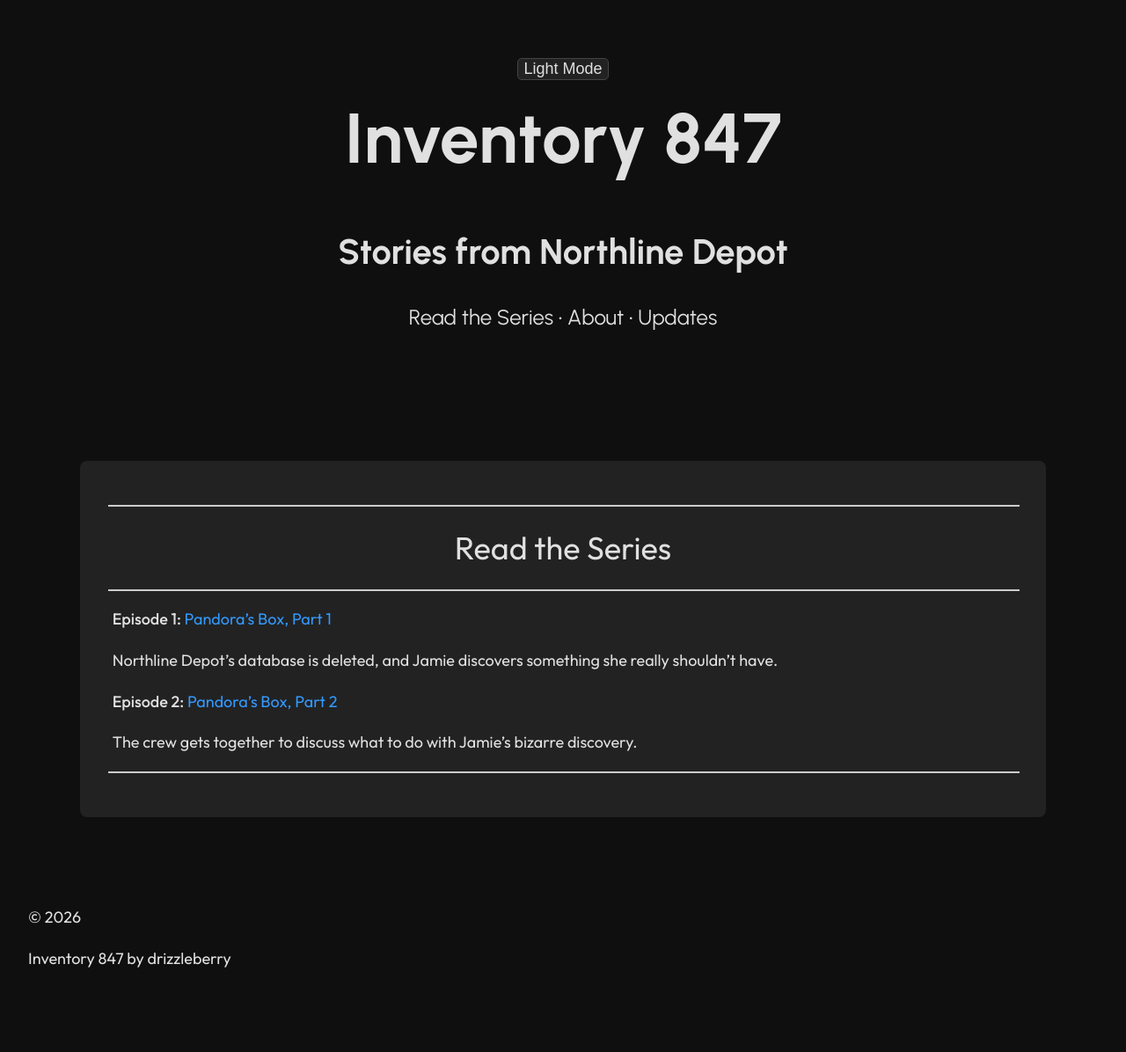
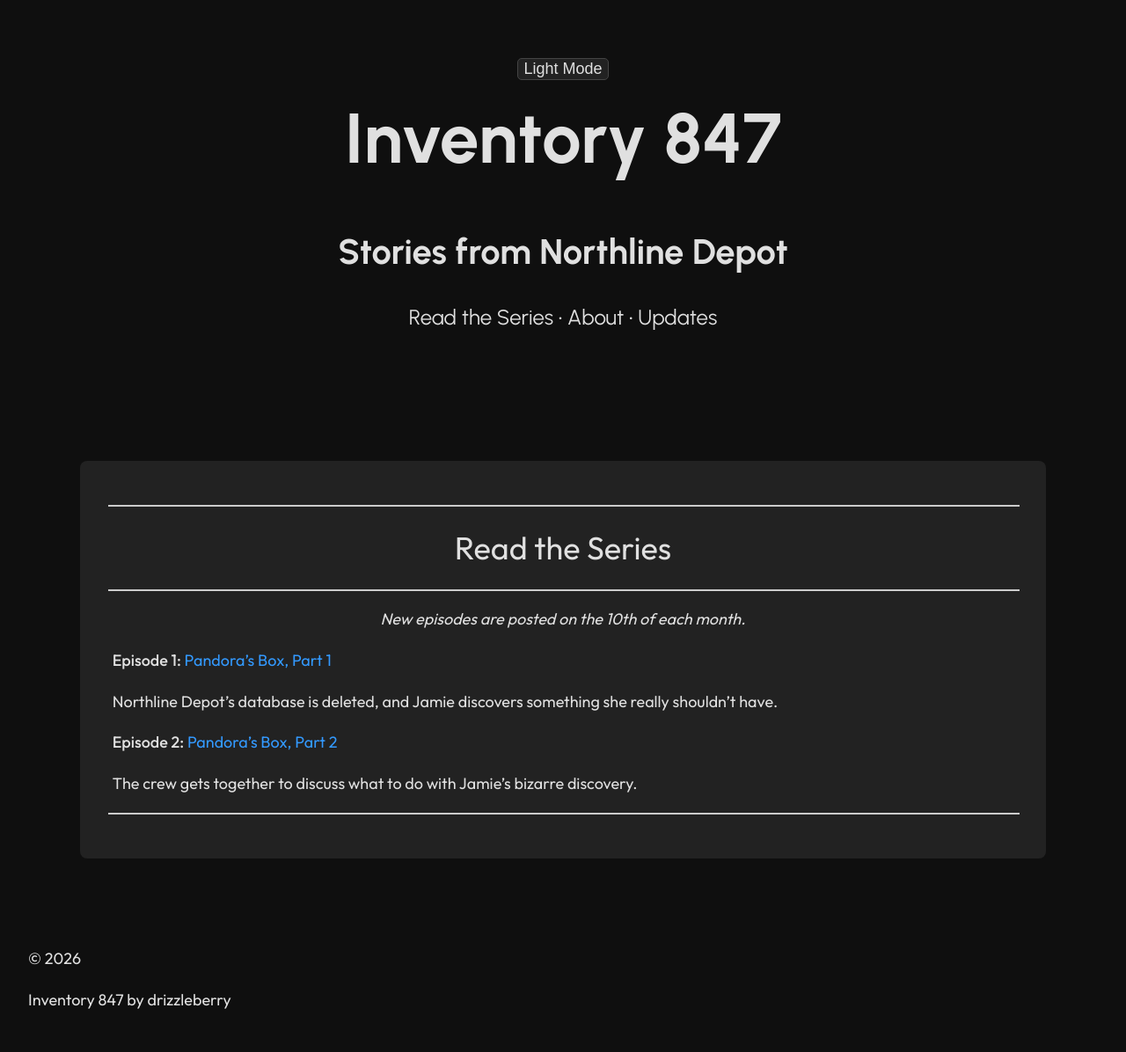
Before and after one commit to drizzleberry/drizzleberry.github.io, a Jekyll site: the page built from index.md, in a window 1280 px wide. Shown: the whole page at 88% size. Built offline with Jekyll 4.4.1, drawn with Linux system fonts in a browser that asks for light colours; before the commit the page ends 1149 px from its top, so only the background shows below that.

Commit message:
Update index.md

```diff
--- a/index.md
+++ b/index.md
@@ -2,6 +2,7 @@
 layout: default
 title: Read the Series
 ---
+<div style="text-align: center; font-style: italic;"> New episodes are posted on the 10th of each month. </div>
 
 **Episode 1:** [Pandora's Box, Part 1](/1/)
 
```
